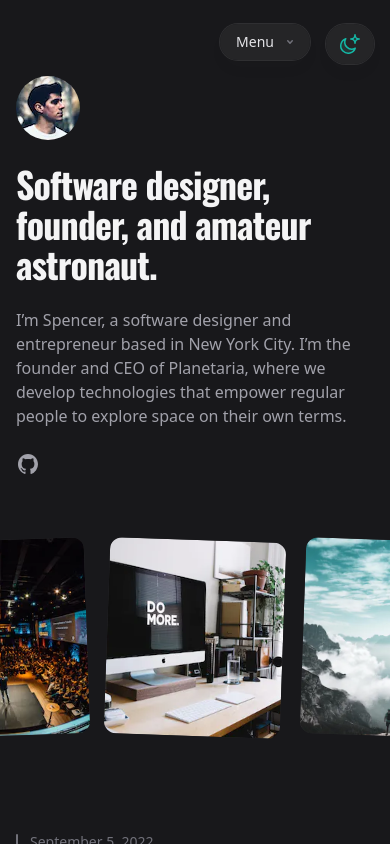
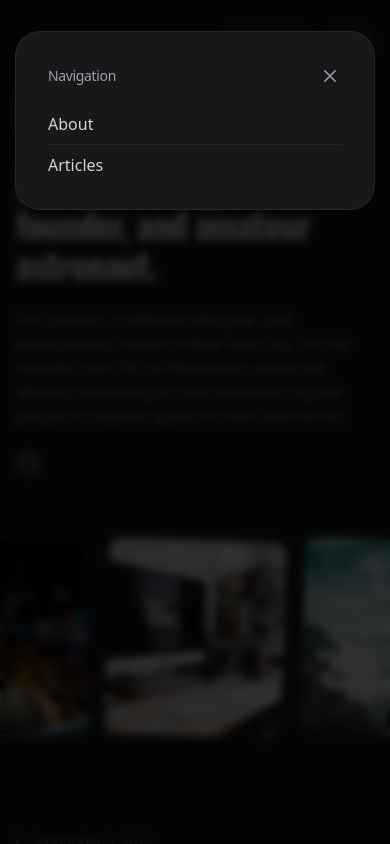
Before and after one commit to h2toan/hhtoan.id.vn, a Next.js app: page / in a window 390 px wide. Both pictures are taken after a click on the button "Menu". Shown: the top 844 px of the page. Built offline with nearby package versions, Linux system fonts and the light colour scheme.

Commit message:
add Nav Mobile interactive

```diff
--- /dev/null
+++ b/components/header/NavDesktop.tsx
@@ -0,0 +1,27 @@
+import NavLink from "./NavLink";
+export default function NavDesktop({ activeIndex, setActiveIndex }) {
+  return (
+    <nav className="pointer-events-auto hidden md:block">
+      <ul className="flex rounded-full bg-white/90 px-3 text-sm font-medium text-zinc-800 shadow-lg shadow-zinc-800/5 ring-1 ring-zinc-900/5 backdrop-blur dark:bg-zinc-800/90 dark:text-zinc-200 dark:ring-white/10">
+        <NavLink
+          href="/about"
+          isActive={activeIndex === 1}
+          handleOnClick={() => {
+            setActiveIndex(1);
+          }}
+        >
+          About
+        </NavLink>
+        <NavLink
+          href="/articles"
+          isActive={activeIndex === 2}
+          handleOnClick={() => {
+            setActiveIndex(2);
+          }}
+        >
+          Articles
+        </NavLink>
+      </ul>
+    </nav>
+  );
+}
--- /dev/null
+++ b/components/header/NavMobile.tsx
@@ -0,0 +1,20 @@
+import { useState } from "react";
+import NavMobileMenu from "./NavMobileMenu";
+import NavMobileOpenButton from "./NavMobileOpenButton";
+
+export default function NavMobile() {
+  const [isNavMobileOpen, setIsNavMobileOpen] = useState(false);
+
+  return isNavMobileOpen ? (
+    <>
+      <NavMobileOpenButton
+        setIsNavMobileOpen={setIsNavMobileOpen}
+      ></NavMobileOpenButton>
+      <NavMobileMenu setIsNavMobileOpen={setIsNavMobileOpen}></NavMobileMenu>
+    </>
+  ) : (
+    <NavMobileOpenButton
+      setIsNavMobileOpen={setIsNavMobileOpen}
+    ></NavMobileOpenButton>
+  );
+}
--- /dev/null
+++ b/components/header/NavMobileLink.tsx
@@ -0,0 +1,17 @@
+import Link from "next/link";
+
+export default function NavMobileLink({ href, children, setIsNavMobileOpen }) {
+  return (
+    <li>
+      <Link
+        className="block py-2"
+        href={href}
+        onClick={() => {
+          setIsNavMobileOpen(false);
+        }}
+      >
+        {children}
+      </Link>
+    </li>
+  );
+}
--- /dev/null
+++ b/components/header/NavMobileMenu.tsx
@@ -0,0 +1,57 @@
+import NavMobileLink from "./NavMobileLink";
+export default function NavMobileMenu({ setIsNavMobileOpen }) {
+  return (
+    <>
+      <div
+        className="fixed inset-0 z-50 bg-zinc-800/40 backdrop-blur-sm dark:bg-black/80 opacity-100"
+        onClick={() => {
+          setIsNavMobileOpen(false);
+        }}
+      ></div>
+      <div className="fixed inset-x-4 top-8 z-50 origin-top rounded-3xl bg-white p-8 ring-1 ring-zinc-900/5 dark:bg-zinc-900 dark:ring-zinc-800 opacity-100 scale-100">
+        <div className="flex flex-row-reverse items-center justify-between">
+          <button
+            className="-m-1 p-1"
+            type="button"
+            onClick={() => {
+              setIsNavMobileOpen(false);
+            }}
+          >
+            <svg
+              viewBox="0 0 24 24"
+              className="h-6 w-6 text-zinc-500 dark:text-zinc-400"
+            >
+              <path
+                d="m17.25 6.75-10.5 10.5M6.75 6.75l10.5 10.5"
+                fill="none"
+                stroke="currentColor"
+                stroke-width="1.5"
+                stroke-linecap="round"
+                stroke-linejoin="round"
+              ></path>
+            </svg>
+          </button>
+          <h2 className="text-sm font-medium text-zinc-600 dark:text-zinc-400">
+            Navigation
+          </h2>
+        </div>
+        <nav className="mt-6">
+          <ul className="-my-2 divide-y divide-zinc-100 text-base text-zinc-800 dark:divide-zinc-100/5 dark:text-zinc-300">
+            <NavMobileLink
+              href={"/about"}
+              setIsNavMobileOpen={setIsNavMobileOpen}
+            >
+              About
+            </NavMobileLink>
+            <NavMobileLink
+              href={"/articles"}
+              setIsNavMobileOpen={setIsNavMobileOpen}
+            >
+              Articles
+            </NavMobileLink>
+          </ul>
+        </nav>
+      </div>
+    </>
+  );
+}
--- /dev/null
+++ b/components/header/NavMobileOpenButton.tsx
@@ -0,0 +1,25 @@
+export default function NavMobileOpenButton({ setIsNavMobileOpen }) {
+  return (
+    <button
+      className="group flex items-center rounded-full bg-white/90 px-4 py-2 text-sm font-medium text-zinc-800 shadow-lg shadow-zinc-800/5 ring-1 ring-zinc-900/5 backdrop-blur dark:bg-zinc-800/90 dark:text-zinc-200 dark:ring-white/10 dark:hover:ring-white/20"
+      type="button"
+      onClick={() => {
+        setIsNavMobileOpen(true);
+      }}
+    >
+      Menu
+      <svg
+        viewBox="0 0 8 6"
+        className="ml-3 h-auto w-2 stroke-zinc-500 group-hover:stroke-zinc-700 dark:group-hover:stroke-zinc-400"
+      >
+        <path
+          d="M1.75 1.75 4 4.25l2.25-2.5"
+          fill="none"
+          strokeWidth="1.5"
+          strokeLinecap="round"
+          strokeLinejoin="round"
+        ></path>
+      </svg>
+    </button>
+  );
+}
--- a/components/header/Navigator.tsx
+++ b/components/header/Navigator.tsx
@@ -1,54 +1,16 @@
-import NavLink from "./NavLink";
+import NavDesktop from "./NavDesktop";
+import NavMobile from "./NavMobile";
 
 export default function Navigator({ activeIndex, setActiveIndex }) {
   return (
     <div className="flex flex-1 justify-end md:justify-center">
-      <div className="pointer-events-auto md:hidden" data-headlessui-state="">
-        <button
-          className="group flex items-center rounded-full bg-white/90 px-4 py-2 text-sm font-medium text-zinc-800 shadow-lg shadow-zinc-800/5 ring-1 ring-zinc-900/5 backdrop-blur dark:bg-zinc-800/90 dark:text-zinc-200 dark:ring-white/10 dark:hover:ring-white/20"
-          type="button"
-          aria-expanded="false"
-          data-headlessui-state=""
-          id="headlessui-popover-button-:R2qb6:"
-        >
-          Menu
-          <svg
-            viewBox="0 0 8 6"
-            aria-hidden="true"
-            className="ml-3 h-auto w-2 stroke-zinc-500 group-hover:stroke-zinc-700 dark:group-hover:stroke-zinc-400"
-          >
-            <path
-              d="M1.75 1.75 4 4.25l2.25-2.5"
-              fill="none"
-              strokeWidth="1.5"
-              strokeLinecap="round"
-              strokeLinejoin="round"
-            ></path>
-          </svg>
-        </button>
+      <div className="pointer-events-auto md:hidden">
+        <NavMobile></NavMobile>
       </div>
-      <nav className="pointer-events-auto hidden md:block">
-        <ul className="flex rounded-full bg-white/90 px-3 text-sm font-medium text-zinc-800 shadow-lg shadow-zinc-800/5 ring-1 ring-zinc-900/5 backdrop-blur dark:bg-zinc-800/90 dark:text-zinc-200 dark:ring-white/10">
-          <NavLink
-            href="/about"
-            isActive={activeIndex === 1}
-            handleOnClick={() => {
-              setActiveIndex(1);
-            }}
-          >
-            About
-          </NavLink>
-          <NavLink
-            href="/articles"
-            isActive={activeIndex === 2}
-            handleOnClick={() => {
-              setActiveIndex(2);
-            }}
-          >
-            Articles
-          </NavLink>
-        </ul>
-      </nav>
+      <NavDesktop
+        activeIndex={activeIndex}
+        setActiveIndex={setActiveIndex}
+      ></NavDesktop>
     </div>
   );
 }
```
